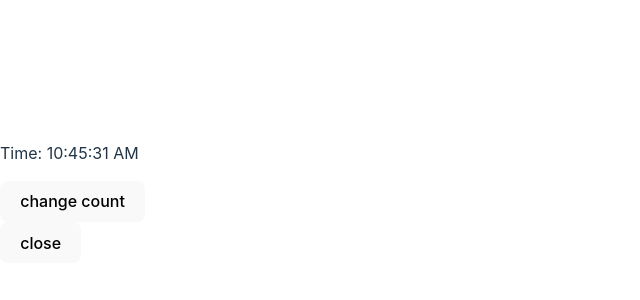
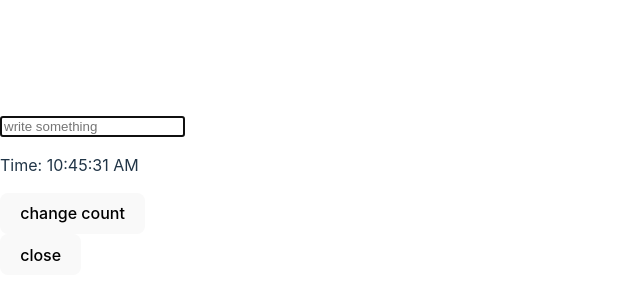
Before and after one commit to saiem-jatri/React-render-props, a React (Vite) app: page / in a window 1280 px wide. Shown: the part 206-506 px from the top of the page, without its empty margins (0-640 px from the left). Built offline with nearby package versions, Linux system fonts and the light colour scheme.

Commit message:
userRef implemented

```diff
--- a/src/App.jsx
+++ b/src/App.jsx
@@ -1,10 +1,12 @@
 import { useState } from 'react';
 import MyComponent from './components/useEffect/MyComponent.jsx'
+import Form from './components/useRef/Form.jsx'
 export default function App() {
 const [show, setShow] = useState(true)
 
         return (
           <div className="app">
+            <Form/>
              <div>{show && <MyComponent />}</div>
 
              <button onClick={()=> setShow((prevShow)=> prevShow = !prevShow)}>
--- /dev/null
+++ b/src/components/useRef/Form.jsx
@@ -0,0 +1,14 @@
+import { useEffect, useRef } from "react"
+import Input from './Input.jsx'
+export default function Form(){
+
+const inputRef = useRef(null);
+
+useEffect(()=>{
+    inputRef.current.focus();
+})
+
+    return(
+        <Input ref={inputRef} type="text" placeholder="write something" />
+    )
+}
--- /dev/null
+++ b/src/components/useRef/Input.jsx
@@ -0,0 +1,10 @@
+import React from "react";
+
+function Input({type,placeholder}, ref){
+
+    return (
+        <input ref={ref} type={type} placeholder={placeholder} />
+    )
+}
+const forwardRef = React.forwardRef(Input)
+export default forwardRef;
```
